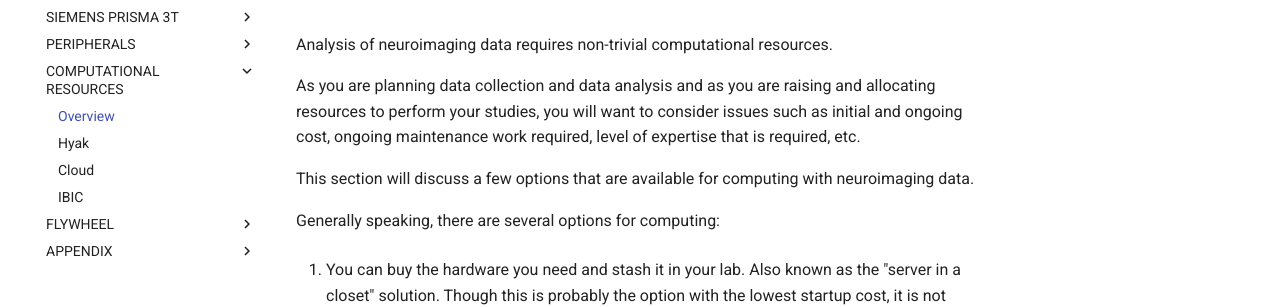
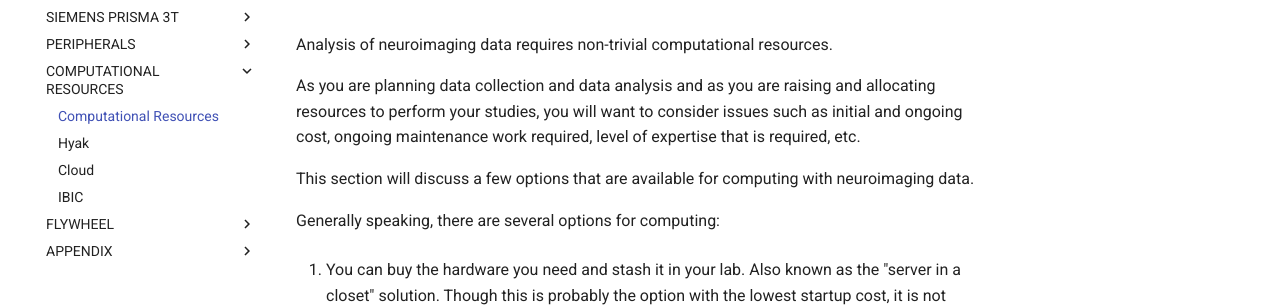
Before and after one commit to UW-CHN/CHN-User-Manual, an MkDocs documentation site: the page built from docs/computational-resources/computational-resources.md, in a window 1280 px wide. Shown: the part 148-455 px from the top of the page. Built offline with MkDocs 1.6.1 and Material for MkDocs 9.7.7, drawn with Linux system fonts in a browser that asks for light colours; nearby versions of some CDN libraries; comment, search, counter and statistics services are not loaded.

Commit message:
added navigation.indexes to mkdocs.yml

```diff
--- a/mkdocs.yml
+++ b/mkdocs.yml
@@ -28,7 +28,7 @@
     - Sensimetrics S14: peripherals/sensimetrics-s14.md
     - Physiology: peripherals/physiology.md
   - COMPUTATIONAL RESOURCES:
-    - Overview: computational-resources/overview.md
+    - computational-resources/computational-resources.md
     - Hyak: computational-resources/hyak.md
     - Cloud: computational-resources/cloud.md
     - IBIC: computational-resources/ibic.md
@@ -46,6 +46,8 @@
 
 theme:
   name: material
+  features:
+    - navigation.indexes
   navigation_depth: 3
 
 docs_dir: 'docs'
```
Also changed, not shown: docs/computational-resources/computational-resources.md (renamed from docs/computational-resources/overview.md).
